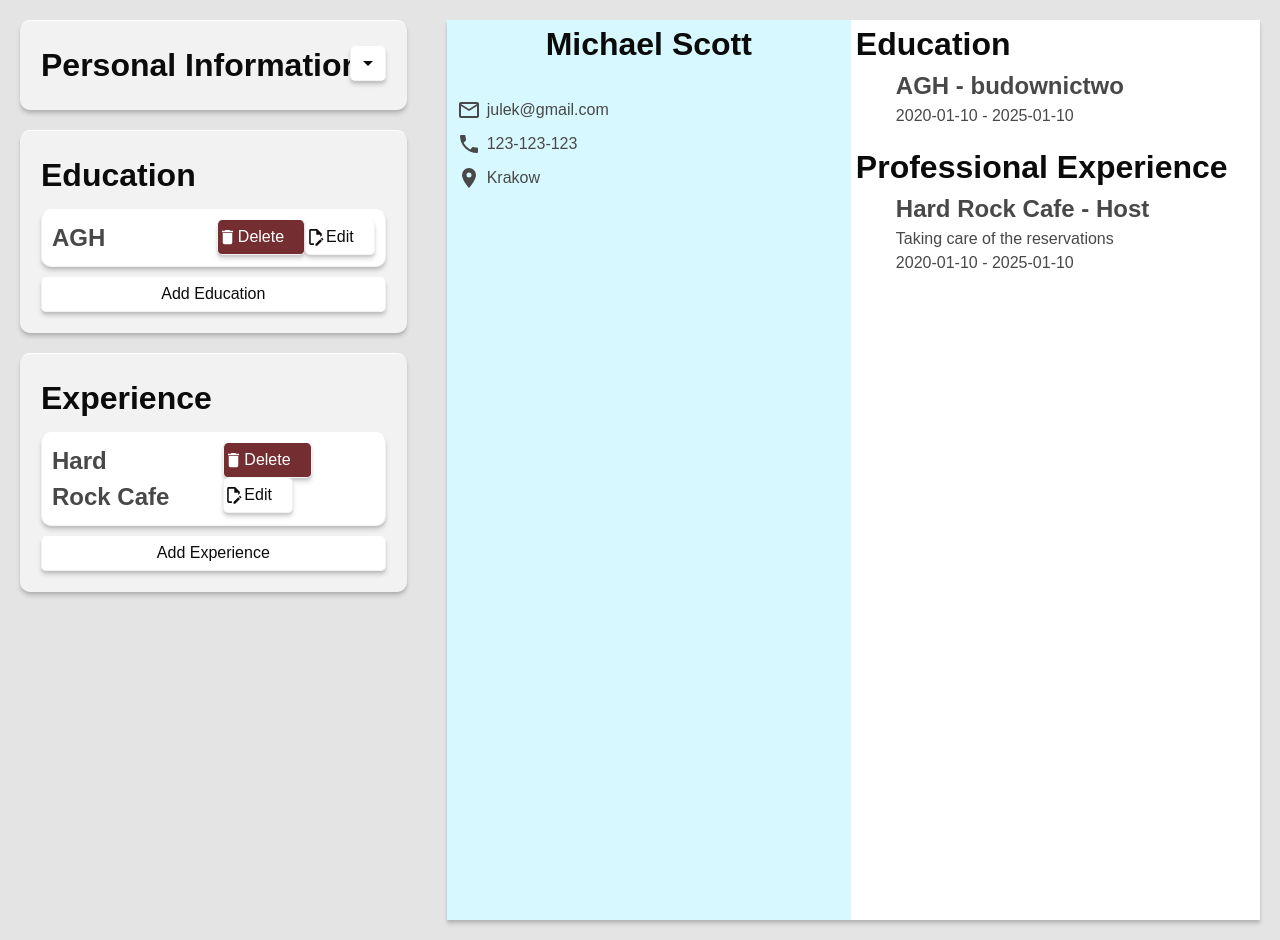
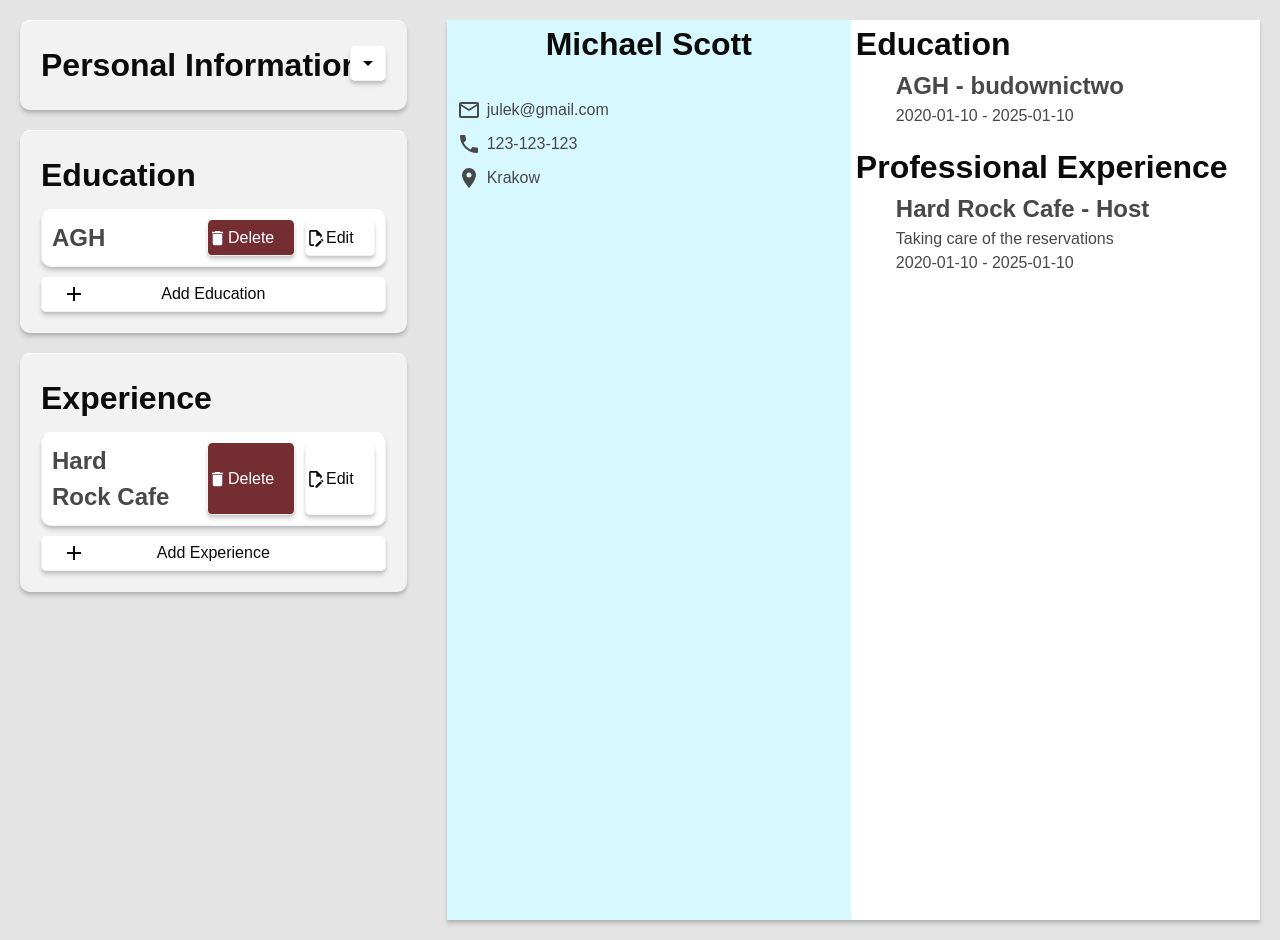
Before and after one commit to Julczan/cv_app, a React (Vite) app: page / in a window 1280 px wide. Built offline with nearby package versions, Linux system fonts and the light colour scheme.

Commit message:
animations

```diff
--- a/src/components/EducationInfo.jsx
+++ b/src/components/EducationInfo.jsx
@@ -3,6 +3,7 @@ import { Input, DateInput } from "./Input";
 import Icon from "@mdi/react";
 import { mdiDelete } from "@mdi/js";
 import { mdiFileEditOutline } from "@mdi/js";
+import { mdiPlus } from "@mdi/js";
 
 function EducationInfo(props) {
   const [educationInfo, setEducationInfo] = useState({
@@ -132,7 +133,10 @@ function EducationInfo(props) {
           </div>
         </ul>
       ))}
-      <button onClick={() => handleFormState("shown")}>Add Education</button>
+      <button onClick={() => handleFormState("shown")} className="add-button">
+        <Icon path={mdiPlus} size={1} className="icon" />
+        Add Education
+      </button>
     </div>
   );
 
--- a/src/components/Experience.jsx
+++ b/src/components/Experience.jsx
@@ -3,6 +3,7 @@ import { Input, TextAreaInput, DateInput } from "./Input";
 import Icon from "@mdi/react";
 import { mdiDelete } from "@mdi/js";
 import { mdiFileEditOutline } from "@mdi/js";
+import { mdiPlus } from "@mdi/js";
 
 function Experience(props) {
   const [experienceInfo, setExperienceInfo] = useState({
@@ -142,7 +143,10 @@ function Experience(props) {
           </div>
         </ul>
       ))}
-      <button onClick={() => handleFormState("shown")}>Add Experience</button>
+      <button onClick={() => handleFormState("shown")}>
+        <Icon path={mdiPlus} size={1} className="icon" />
+        Add Experience
+      </button>
     </div>
   );
 
--- a/src/components/OutputCard.jsx
+++ b/src/components/OutputCard.jsx
@@ -12,15 +12,15 @@ function OutputCard(props) {
           <h1>{props.personalInfo.name}</h1>
           <div className="contact">
             <p>
-              <Icon path={mdiEmailOutline} size={1} className="icon" />
+              <Icon path={mdiEmailOutline} size={1} className="icon personal" />
               {props.personalInfo.email}
             </p>
             <p>
-              <Icon path={mdiPhone} size={1} className="icon" />
+              <Icon path={mdiPhone} size={1} className="icon personal" />
               {props.personalInfo.phone}
             </p>
             <p>
-              <Icon path={mdiMapMarker} size={1} className="icon" />
+              <Icon path={mdiMapMarker} size={1} className="icon personal" />
               {props.personalInfo.address}
             </p>
           </div>
--- a/src/components/PersonalInfo.jsx
+++ b/src/components/PersonalInfo.jsx
@@ -62,7 +62,7 @@ function PersonalInfo(props) {
           </form>
         </div>
       ) : (
-        <div className="card">
+        <div className="card-unactive">
           <h1>Personal Information</h1>
           <button className="show-btn" onClick={handleShow}>
             <Icon path={mdiMenuDown} size={1} />
--- a/src/index.css
+++ b/src/index.css
@@ -67,6 +67,15 @@ h6 {
   isolation: isolate;
 }
 
+@keyframes dropdown {
+  0% {
+    transform: scaleY(0);
+  }
+  100% {
+    transform: scaleY(1);
+  }
+}
+
 :root {
   --bg-dark: oklch(0.92 0 20);
   --bg: oklch(0.96 0 20);
@@ -106,6 +115,13 @@ button {
   border-top: var(--highlight);
   box-shadow: var(--shadow);
   color: var(--text);
+  cursor: pointer;
+  will-change: transform;
+  transition: transform 0.2s;
+}
+
+button:hover {
+  transform: scale(1.05);
 }
 
 #root {
@@ -128,5 +144,8 @@ p {
 
 .icon {
   position: absolute;
+}
+
+.personal {
   left: -30px;
 }
--- a/src/styles/Input.css
+++ b/src/styles/Input.css
@@ -41,6 +41,11 @@
   background-color: var(--bg-light);
 }
 
+.card-title-btns {
+  display: flex;
+  gap: 10px;
+}
+
 .show-btn {
   position: absolute;
   right: 20px;
@@ -52,6 +57,8 @@ form {
   display: flex;
   flex-direction: column;
   gap: 5px;
+  transform-origin: top;
+  animation: dropdown 0.3s ease-in-out;
 }
 
 input {
@@ -91,3 +98,7 @@ button[type="submit"] {
   left: -5px;
   padding-left: 5px;
 }
+
+.add-btn {
+  position: relative;
+}
```
